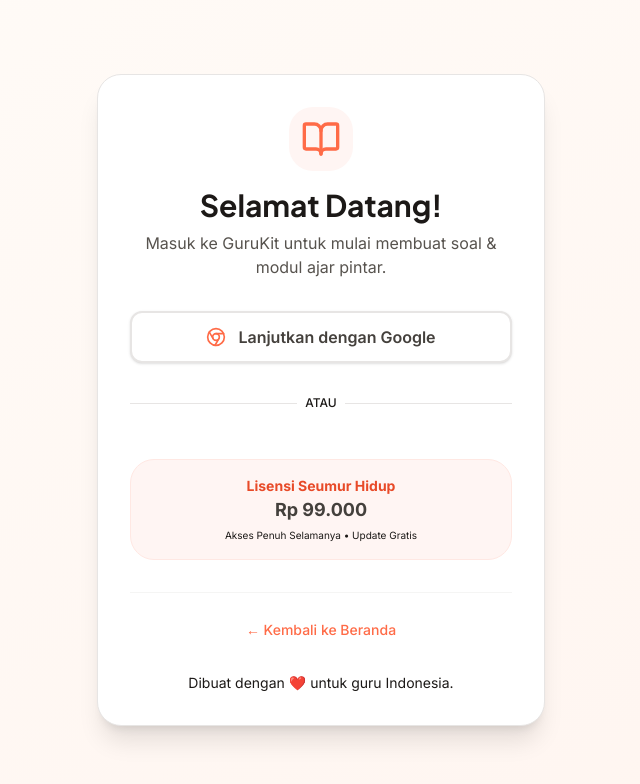
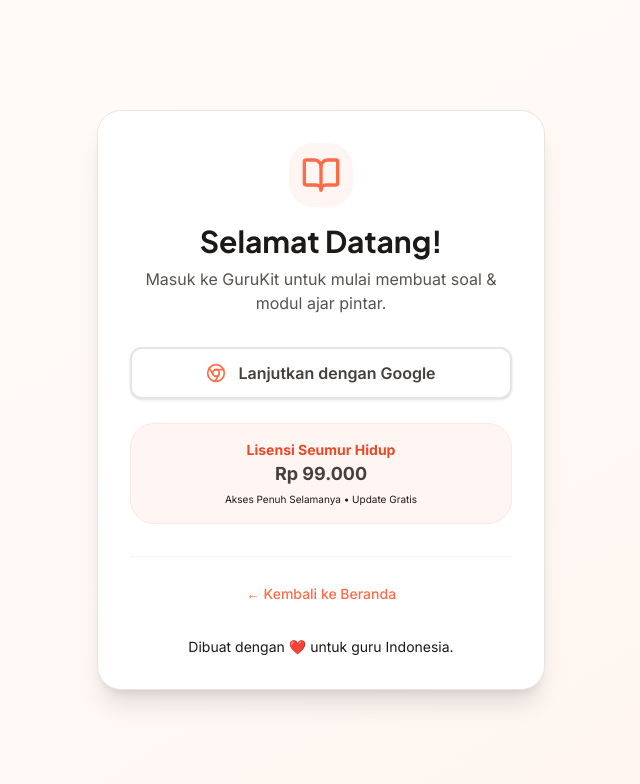
Before and after one commit to dynzaka-prog/gurukit, a Next.js app: page /login in a window 1280 px wide. Shown: the top 784 px of the page, without its empty margins (319-959 px from the left). Built offline with nearby package versions, Linux system fonts and the light colour scheme; no server answers.

Commit message:
fix: revert to gemini and use gemini-flash-latest to resolve quota errors

```diff
--- a/app/login/actions.ts
+++ b/app/login/actions.ts
@@ -22,3 +22,21 @@
 
     return redirect(data.url)
 }
+
+export async function signInWithEmail(formData: FormData) {
+    const email = formData.get('email') as string
+    const password = formData.get('password') as string
+    const supabase = await createClient()
+
+    const { error } = await supabase.auth.signInWithPassword({
+        email,
+        password,
+    })
+
+    if (error) {
+        console.error('Login error:', error)
+        return redirect('/login?error=Invalid email or password')
+    }
+
+    return redirect('/dashboard')
+}
--- a/app/login/page.tsx
+++ b/app/login/page.tsx
@@ -19,7 +19,7 @@
                     </p>
                 </div>
 
-                <div className="space-y-4">
+                <div className="space-y-6">
                     <form action={signInWithGoogle}>
                         <Button type="submit" className="w-full flex items-center gap-3 bg-white border-2 border-warm-200 text-warm-700 hover:bg-warm-50 shadow-sm transition-all" variant="ghost">
                             <ChromeIcon className="w-5 h-5 text-coral-500" />
@@ -27,16 +27,7 @@
                         </Button>
                     </form>
 
-                    <div className="relative py-4">
-                        <div className="absolute inset-0 flex items-center">
-                            <span className="w-full border-t border-warm-200" />
-                        </div>
-                        <div className="relative flex justify-center text-xs uppercase">
-                            <span className="bg-white px-2 text-warm-400 font-medium">Atau</span>
-                        </div>
-                    </div>
-
-                    <div className="text-center mt-8 p-4 bg-coral-50 rounded-2xl border border-coral-100">
+                    <div className="text-center mt-6 p-4 bg-coral-50 rounded-2xl border border-coral-100">
                         <p className="text-coral-600 text-sm font-bold">
                             Lisensi Seumur Hidup
                         </p>
--- a/lib/ai/gemini.ts
+++ b/lib/ai/gemini.ts
@@ -2,7 +2,7 @@
 
 const genAI = new GoogleGenerativeAI(process.env.GEMINI_API_KEY!);
 
-export const model = genAI.getGenerativeModel({ model: "gemini-2.0-flash" });
+export const model = genAI.getGenerativeModel({ model: "gemini-flash-latest" });
 
 export async function generateContent(prompt: string, systemPrompt?: string) {
     const result = await model.generateContent({
--- a/package.json
+++ b/package.json
@@ -9,6 +9,7 @@
     "lint": "eslint"
   },
   "dependencies": {
+    "@anthropic-ai/sdk": "^0.74.0",
     "@google/generative-ai": "^0.24.1",
     "@radix-ui/react-slot": "^1.2.4",
     "@supabase/ssr": "^0.8.0",
```
Also changed, not shown: 1 other file (tests, documents, lock files or other folders).
